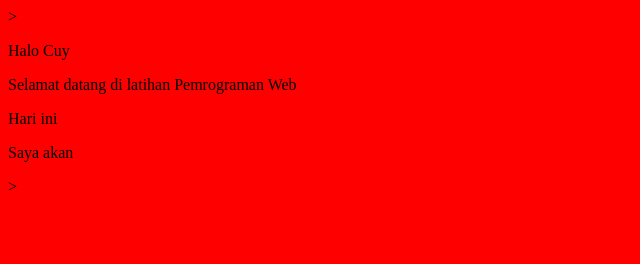
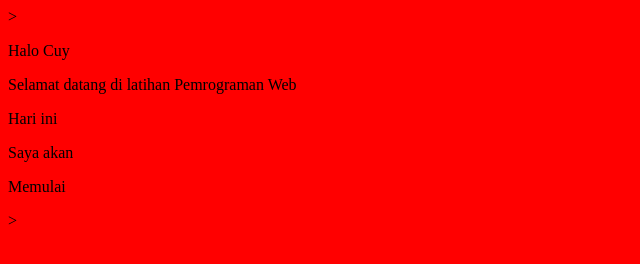
Before and after one commit to fuadfahrezy/react, a plain HTML site: page index.html in a window 1280 px wide. Shown: the full height of the page, 0-640 px from the left. Drawn offline with Linux system fonts and the light colour scheme.

Commit message:
fixing Memulai

```diff
--- a/index.html
+++ b/index.html
@@ -8,6 +8,7 @@
 <p>Selamat datang di latihan Pemrograman Web</p>
 <p>Hari ini</p>
 <p>Saya akan</p>
+<p>Memulai</p>
 <body bgcolor="red"> <!--untuk warna background-->>
 </body>
 </html>
```
